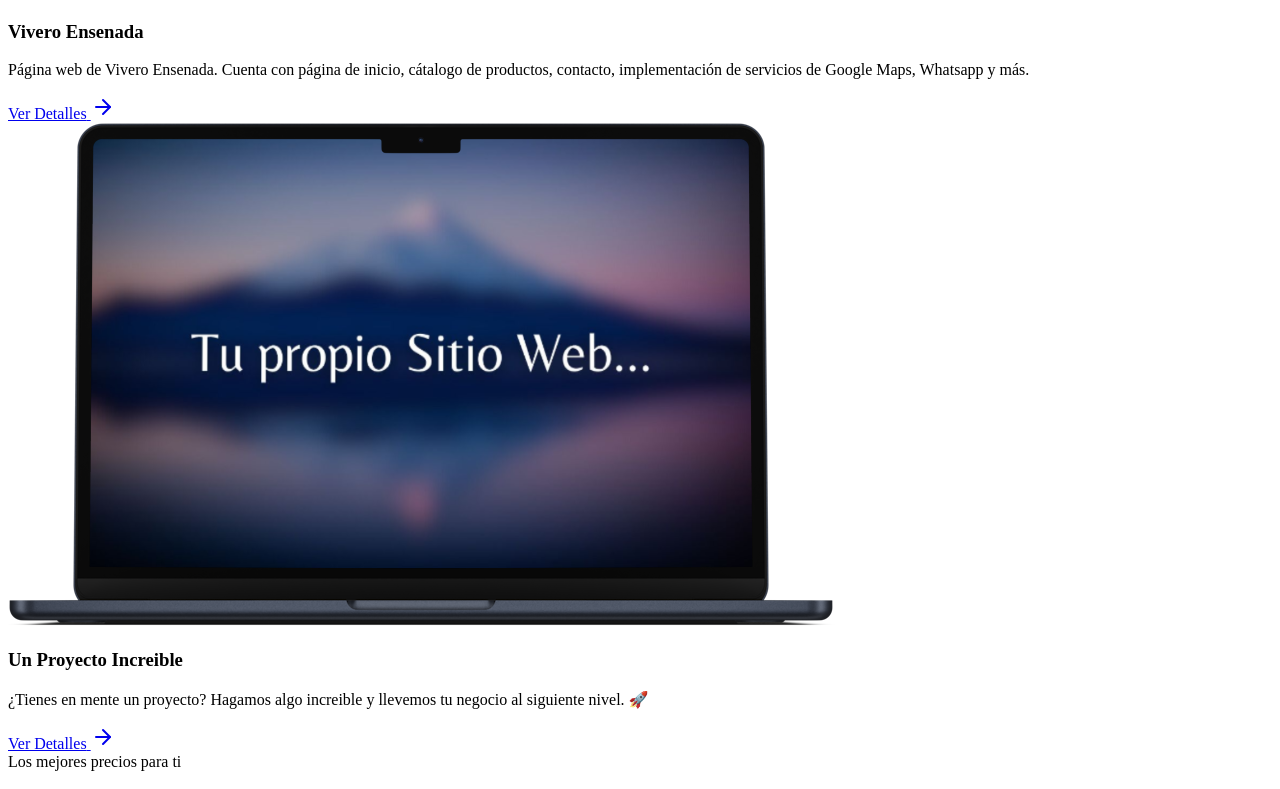
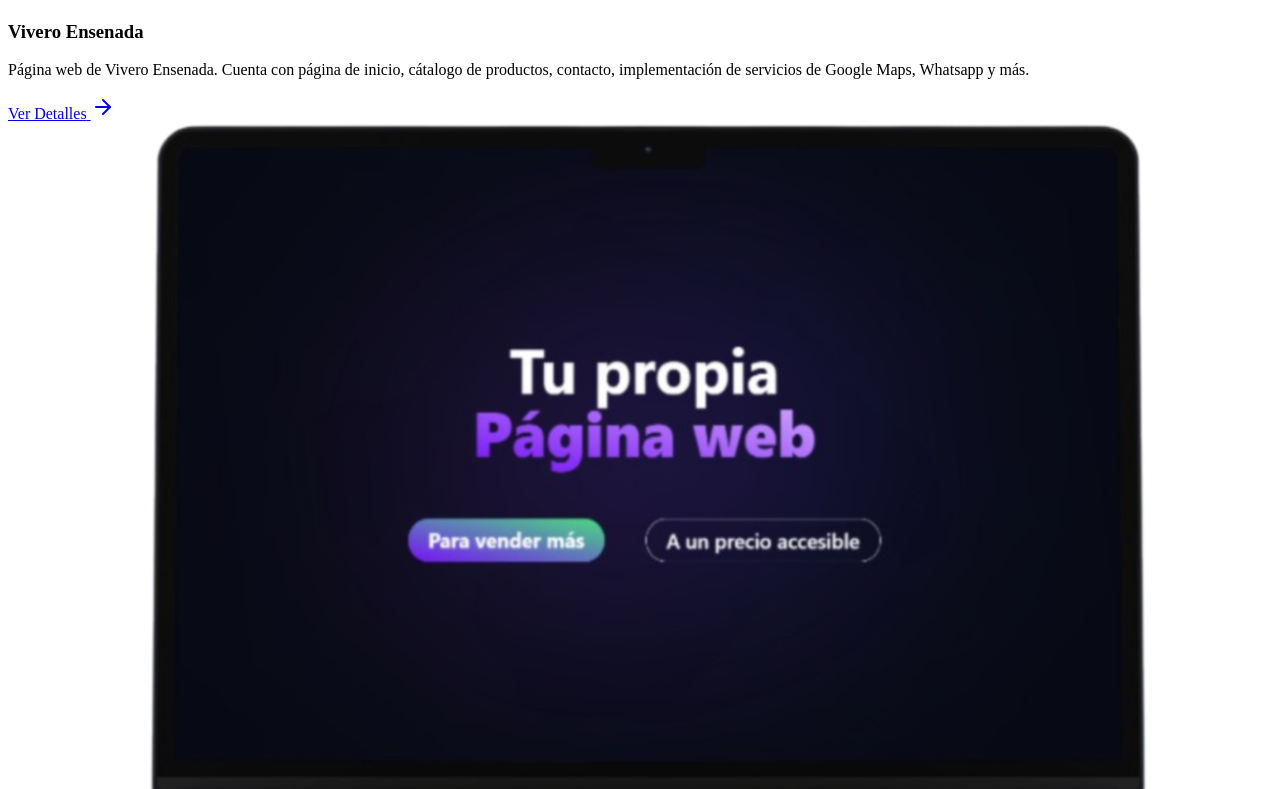
Before and after one commit to imjoaquincancino/react-portfolio, a Next.js app: page /Home in a window 1280 px wide. Shown: the part 1271-2060 px from the top of the page. Built offline with nearby package versions, Linux system fonts and the light colour scheme.

Commit message:
new mockup of cta

```diff
--- a/src/components/Projects.jsx
+++ b/src/components/Projects.jsx
@@ -79,10 +79,10 @@ export function Projects() {
         <ProjectCard
           key="tu-propio-sitio-web"
           name="Un Proyecto Increible"
-          img="/img/projects/new-web-screenshot.webp"
+          img="/img/projects/mockup-webnew.webp"
           targetblank={false}
           url="/#planes"
-          description="¿Tienes en mente un proyecto? Hagamos algo increible y llevemos tu negocio al siguiente nivel. 🚀"
+          description="¿Tienes en mente un proyecto? Hagamos algo increible y empieza a aumentar tus ventas. 🚀"
         />
       </div>
     </section>
```
Also changed, not shown: public/img/projects/mockup-webnew.webp (added).
